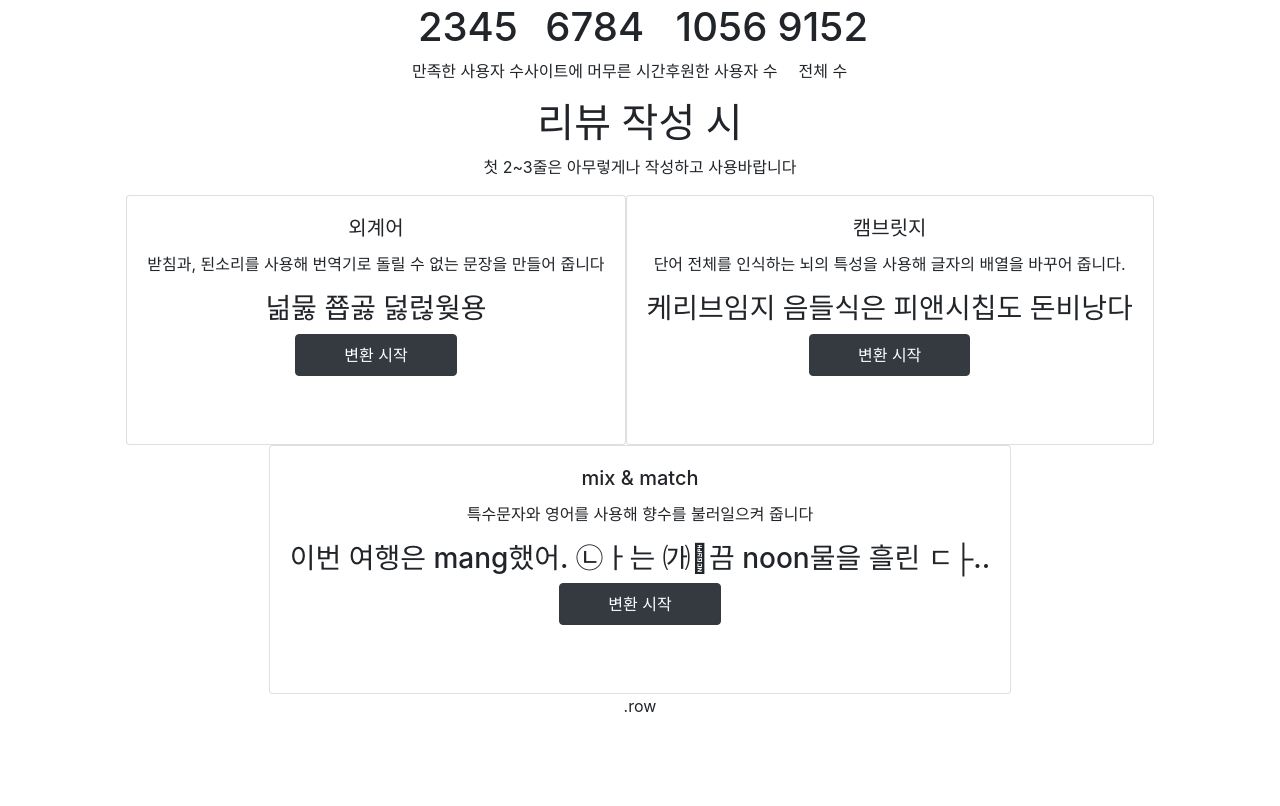
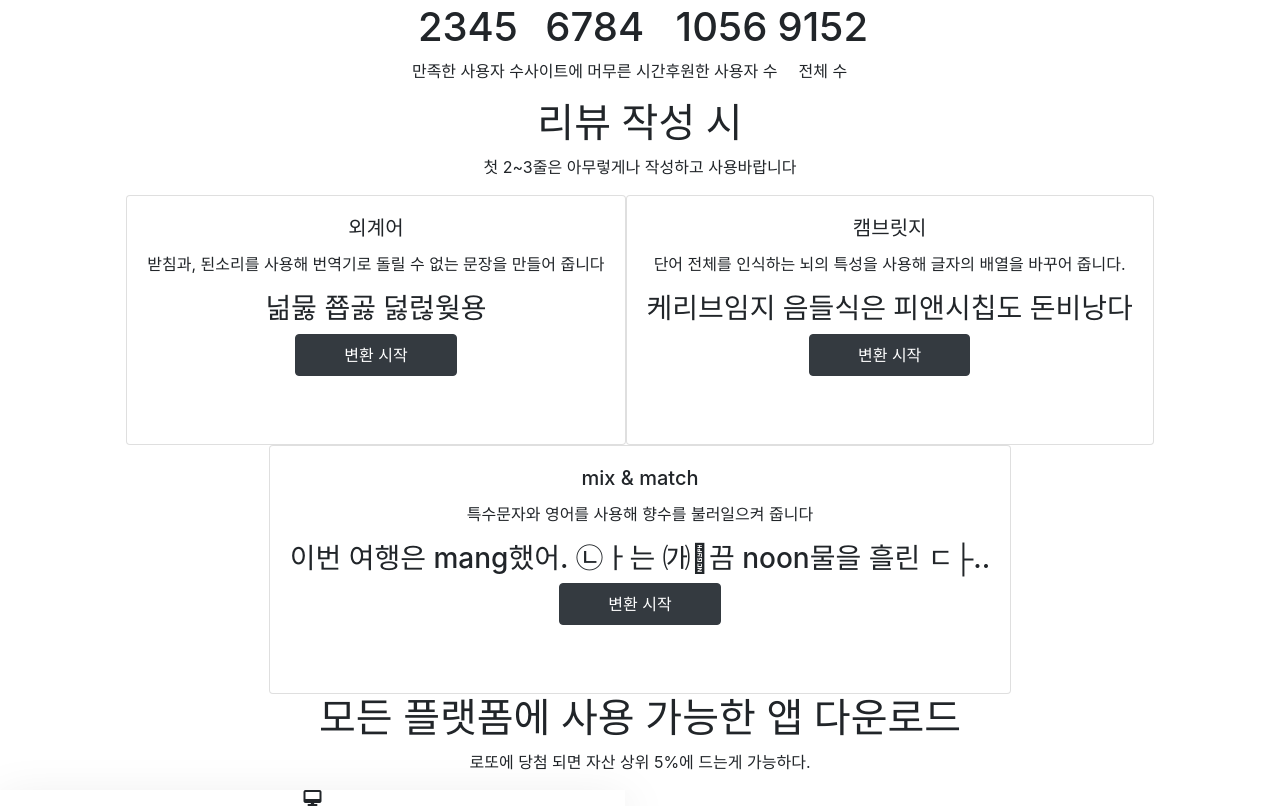
Before and after one commit to bom0410/neuroscience, a plain HTML site: page src/index.html in a window 1280 px wide. Shown: the part 1203-2009 px from the top of the page. Before the commit the page ends 1921 px from the top, so only its background shows below. Drawn offline with nearby package versions, Linux system fonts and the light colour scheme.

Commit message:
font awesome
add desktop icon from font awesome

```diff
--- a/src/index.html
+++ b/src/index.html
@@ -8,6 +8,7 @@
     <title>뇌과학:neuroscience</title>
     <link rel="stylesheet" href="https://stackpath.bootstrapcdn.com/bootstrap/4.4.1/css/bootstrap.min.css"
         integrity="sha384-Vkoo8x4CGsO3+Hhxv8T/Q5PaXtkKtu6ug5TOeNV6gBiFeWPGFN9MuhOf23Q9Ifjh" crossorigin="anonymous">
+    <script src="https://kit.fontawesome.com/0b66aa98dd.js" crossorigin="anonymous"></script>
     <link rel="stylesheet" href="../css/style.css">
 
 
@@ -190,7 +191,23 @@
         </section>
 
         <section class="section-3 container-fluid p-0 text-center">
-            .row
+            <div class="row">
+                <div class="col-md-12 col-sm-12">
+                    <h1>모든 플랫폼에 사용 가능한 앱 다운로드</h1>
+                    <p>로또에 당첨 되면 자산 상위 5%에 드는게 가능하다.</p>
+                </div>
+            </div>
+            <div class="platform row">
+                <div class="col-md-6 col-sm-12 text-right">
+                    <div class="desktop shadow-lg">
+                        <div class="d-flex flex-row justify-content-center">
+                            <i class="fas fa-desktop"></i>
+
+                        </div>
+                    </div>
+                </div>
+                <div class="col-md-6 col-sm-12 text-left"></div>
+            </div>
 
         </section>
 
```
